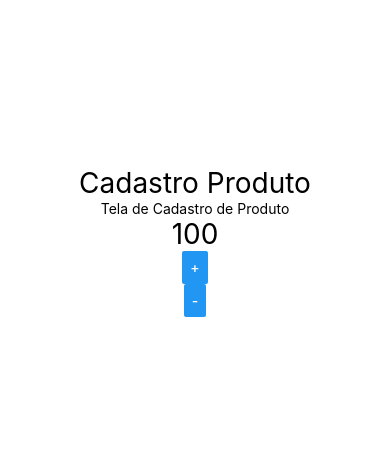
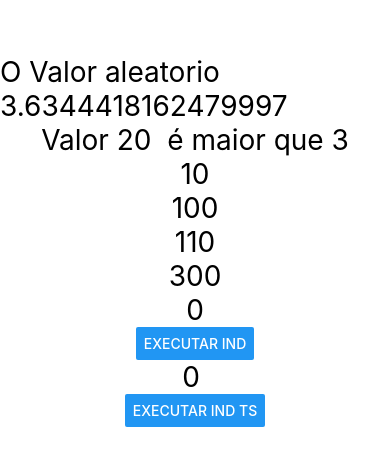
Before and after one commit to joaomotajr/curso-react-exercicios, a React Native app: screen / in a window 390 px wide. Shown: the part 181-646 px from the top of the page. Built offline with nearby package versions, Linux system fonts and the light colour scheme.

Commit message:
fix/merge-home-office

```diff
--- a/src/App.tsx
+++ b/src/App.tsx
@@ -1,28 +1,28 @@
 import React from 'react';
-import { View, Text, StyleSheet } from 'react-native';
-import Primeiro from './components/Primeiro'
-import Comp, {Comp1, Comp2 } from './components/Multi'
-// import MinMax from './components/MinMax';
-// import Aleatorio from './components/Aleatorio';
-// import AleatorioTS from './components/AleatorioTS';
-import Titulo from './components/Titulo';
-import Botao from './components/Botao';
-import Contador from './components/Contador2';
+import { View, StyleSheet } from 'react-native';
+// import Primeiro from './components/Primeiro'
+// import Comp, {Comp1, Comp2 } from './components/Multi'
+import MinMax from './components/MinMax';
+import AleatorioTS from './components/AleatorioTS';
+import Pai from './components/direta/Pai';
+import PaiInd from './components/indireta/Pai'
+import PaiIndTS from './components/indireta/PaiTS'
 
 //export default () => <View><Primeiro /></View>
 
 export default () => (
   <View style = {style.App}>
-    {/* <AleatorioTS min={3} max={20}></AleatorioTS> */}
-    {/* <MinMax min={3} max={20} />
-    <MinMax min={8} max={9} /> */}
-    <Titulo principal="Cadastro Produto" secundario="Tela de Cadastro de Produto" />
-    <Contador inicial={100} passo={2}/>
-    {/* <Botao /> */}
+    <AleatorioTS min={3} max={20}></AleatorioTS>
+    <MinMax min={3} max={20} />
+    {/* <MinMax min={8} max={9} /> */}
     {/* <Comp1 /> */}
     {/* <Comp2 /> */}
     {/* <Comp /> */}
     {/* <Primeiro /> */}
+    <Pai />
+    <PaiInd />
+    <PaiIndTS />
+
   </View>
 )
 const style = StyleSheet.create({
```
